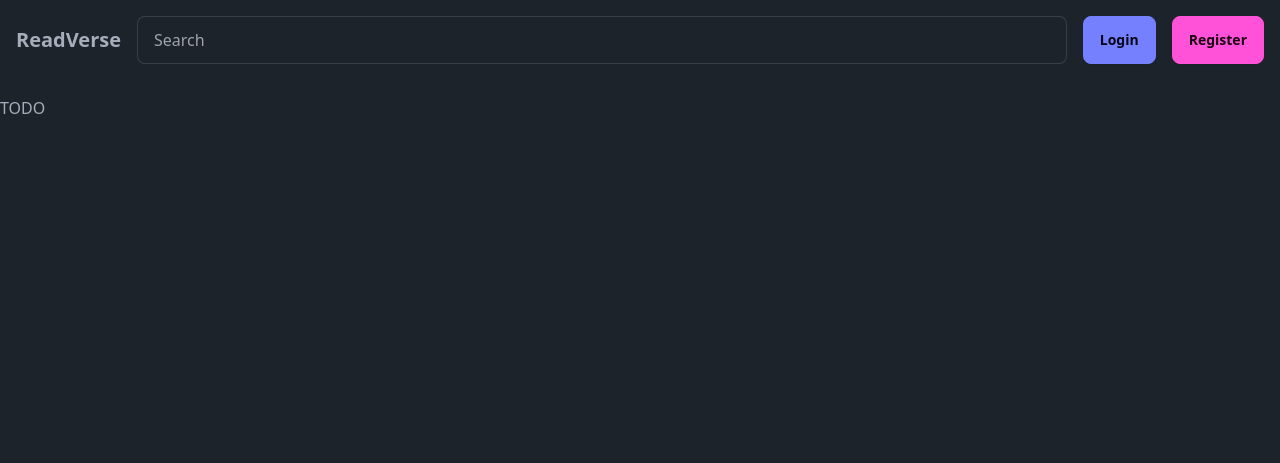
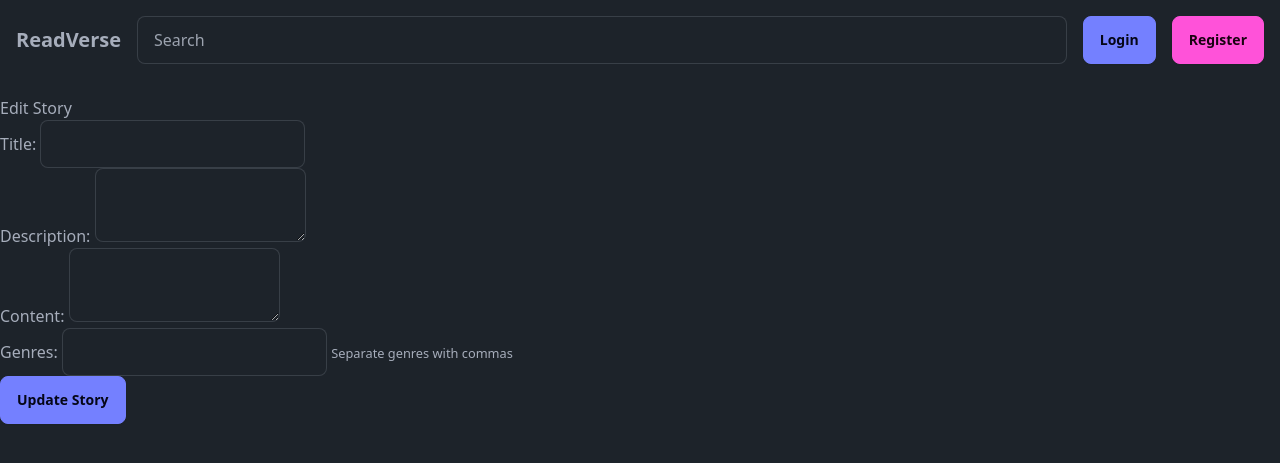
Before and after one commit to ReadVerseRPL/ReadVerse, a Flask app: template readverse/templates/pages/story/edit.html in a window 1280 px wide. Shown: the top 463 px of the page. Run offline with Flask 3, Linux system fonts and the light colour scheme; the template is opened without the code that fills it, so the values that code supplies are empty; style sheets or scripts are compiled from the project's sources.

Commit message:
done bryan

```diff
--- a/readverse/routes/story.py
+++ b/readverse/routes/story.py
@@ -27,14 +27,14 @@ def read_story(story_id: int):
 
 
 @bp.get("/<int:story_id>/edit")
-def edit_story_page():
+def edit_story_page(story_id: int):
     return render_template("pages/story/edit.html")
 
 
 @bp.post("/<int:story_id>/edit")
 @validate
-def edit_story(story_id, form: CreateStoryDTO):
-    # TODO [DONE?]: Edit story based on input and redirect to story
+def edit_story(story_id: int, form: CreateStoryDTO):
+    # TODO [DONE]: Edit story based on input and redirect to story
     story = db.session.execute(
         select(Story).where(Story.id == story_id)
     ).scalar_one_or_none()
--- a/readverse/templates/pages/index.html
+++ b/readverse/templates/pages/index.html
@@ -6,7 +6,7 @@
     {% if recent_stories %}
         <div class="grid grid-cols-1 md:grid-cols-2 lg:grid-cols-3 gap-4">
             {% for story in recent_stories %}
-                <div class="story-card p-4 rounded-lg shadow-md hover:shadow-lg">
+                <div class="story-card p-4 rounded-lg border border-gray-300 shadow-md hover:shadow-lg">
                     <h2 class="story-title text-xl font-semibold">{{ story.title }}</h2>
                     <p class="story-description text-gray-600">{{ story.description }}</p>
                     <a href="{{ url_for('story.read_story', story_id=story.id) }}" class="btn btn-primary mt-2">Read More</a>
--- a/readverse/templates/pages/story/edit.html
+++ b/readverse/templates/pages/story/edit.html
@@ -1,5 +1,31 @@
 {% extends 'base.html' %}
 
 {% block content %}
-<h1>TODO</h1>
+<div class="edit-story-form">
+    <h1>Edit Story</h1>
+    <form action="{{ url_for('story.edit_story', story_id=story.id) }}" method="post">
+        <div class="form-group">
+            <label for="title">Title:</label>
+            <input type="text" id="title" name="title" value="{{ story.title }}" required class="input input-bordered">
+        </div>
+
+        <div class="form-group">
+            <label for="description">Description:</label>
+            <textarea id="description" name="description" required class="textarea textarea-bordered">{{ story.description }}</textarea>
+        </div>
+
+        <div class="form-group">
+            <label for="content">Content:</label>
+            <textarea id="content" name="content" required class="textarea textarea-bordered">{{ story.content }}</textarea>
+        </div>
+
+        <div class="form-group">
+            <label for="genres">Genres:</label>
+            <input type="text" id="genres" name="genres" value="{{ story.genres|join(', ') }}" class="input input-bordered">
+            <small>Separate genres with commas</small>
+        </div>
+
+        <button type="submit" class="btn btn-primary">Update Story</button>
+    </form>
+</div>
 {% endblock %}
```
Also changed, not shown: readverse/routes/index.py (+22 -21 lines).
